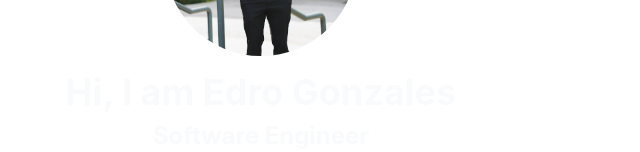
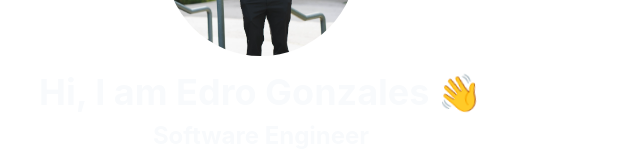
Before and after one commit to Nog-bs/portfolio-2024, a React (Create React App) app: page / in a window 1280 px wide. Shown: the part 282-434 px from the top of the page, without its empty margins (379-1019 px from the left). Built offline with nearby package versions, Linux system fonts and the light colour scheme.

Commit message:
feat (welcome): add animations

```diff
--- a/src/App.js
+++ b/src/App.js
@@ -3,14 +3,11 @@ import profilePic from "./images/edro-profile.PNG";
 
 const App = () => {
     return (
-        <div className="h-screen flex flex-col items-center justify-center dark:bg-slate-800 text-slate-50">
-            <img
-                className="rounded-full h-48 w-48 mb-4"
-                src={profilePic}
-                alt="profile"
-            />
+        <div className="h-screen flex flex-col items-center justify-center dark:bg-dark-mode text-slate-50">
+            <img className="rounded-full h-48 w-48 mb-4" src={profilePic} />
             <h1 className="text-4xl font-bold">
-                Hi, I am <span>Edro Gonzales</span>
+                Hi, I am <span>Edro Gonzales</span>{" "}
+                <span id="hello-emoji">👋</span>
             </h1>
             <a
                 href="https://en.wikipedia.org/wiki/Software_engineering"
--- a/src/index.css
+++ b/src/index.css
@@ -21,3 +21,38 @@ code {
     font-family: source-code-pro, Menlo, Monaco, Consolas, "Courier New",
         monospace;
 }
+
+#hello-emoji {
+    animation-name: wave-animation;
+    animation-duration: 2.5s;
+    animation-iteration-count: infinite;
+    transform-origin: 70% 70%;
+    display: inline-block;
+}
+
+@keyframes wave-animation {
+    0% {
+        transform: rotate(0deg);
+    }
+    10% {
+        transform: rotate(14deg);
+    }
+    20% {
+        transform: rotate(-8deg);
+    }
+    30% {
+        transform: rotate(14deg);
+    }
+    40% {
+        transform: rotate(-4deg);
+    }
+    50% {
+        transform: rotate(10deg);
+    }
+    60% {
+        transform: rotate(0deg);
+    }
+    100% {
+        transform: rotate(0deg);
+    }
+}
--- a/tailwind.config.js
+++ b/tailwind.config.js
@@ -2,7 +2,11 @@
 module.exports = {
     content: ["./src/**/*.{js,jsx,ts,tsx}"],
     theme: {
-        extend: {},
+        extend: {
+            backgroundColor: {
+                "dark-mode": "#373739",
+            },
+        },
     },
     plugins: [],
 };
```
